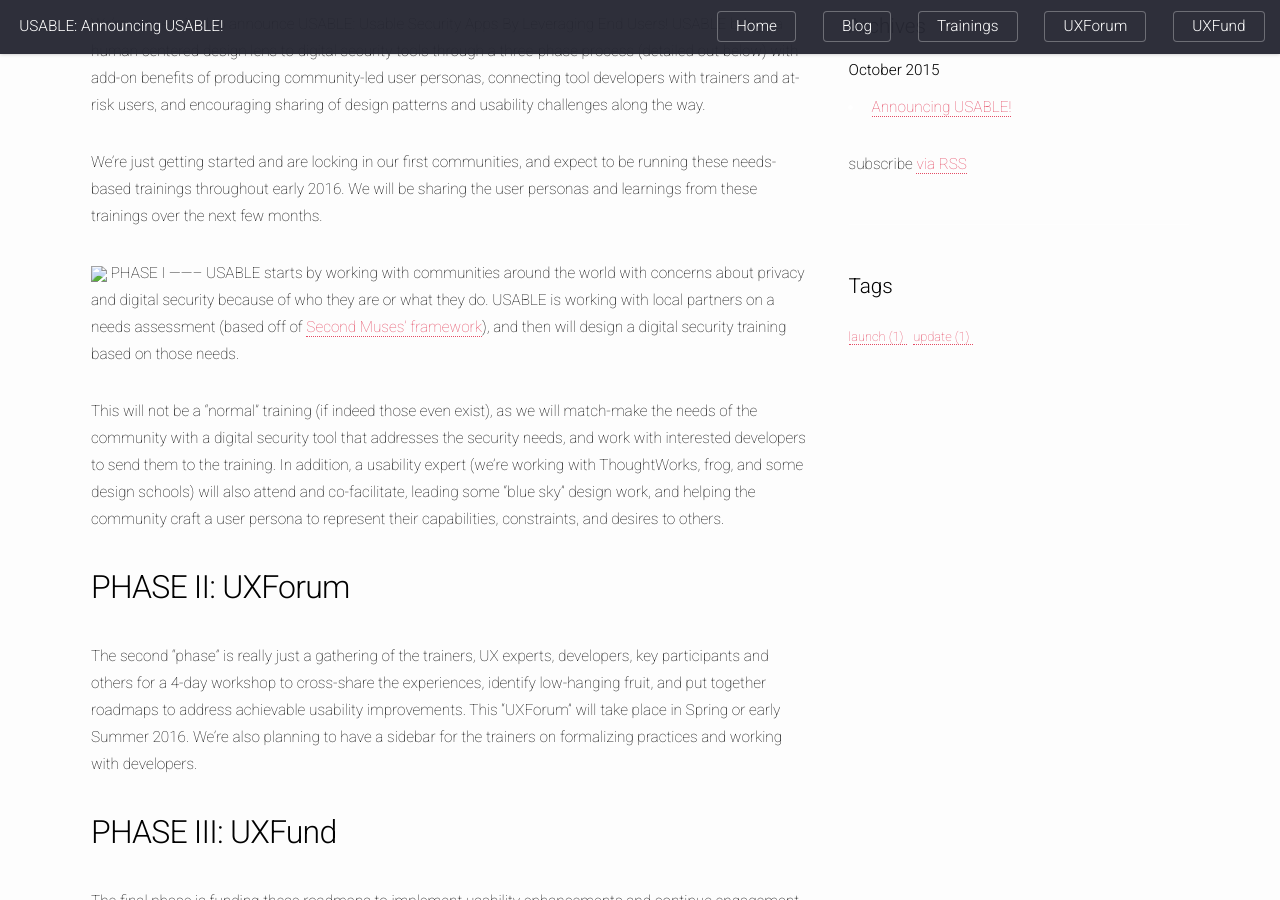
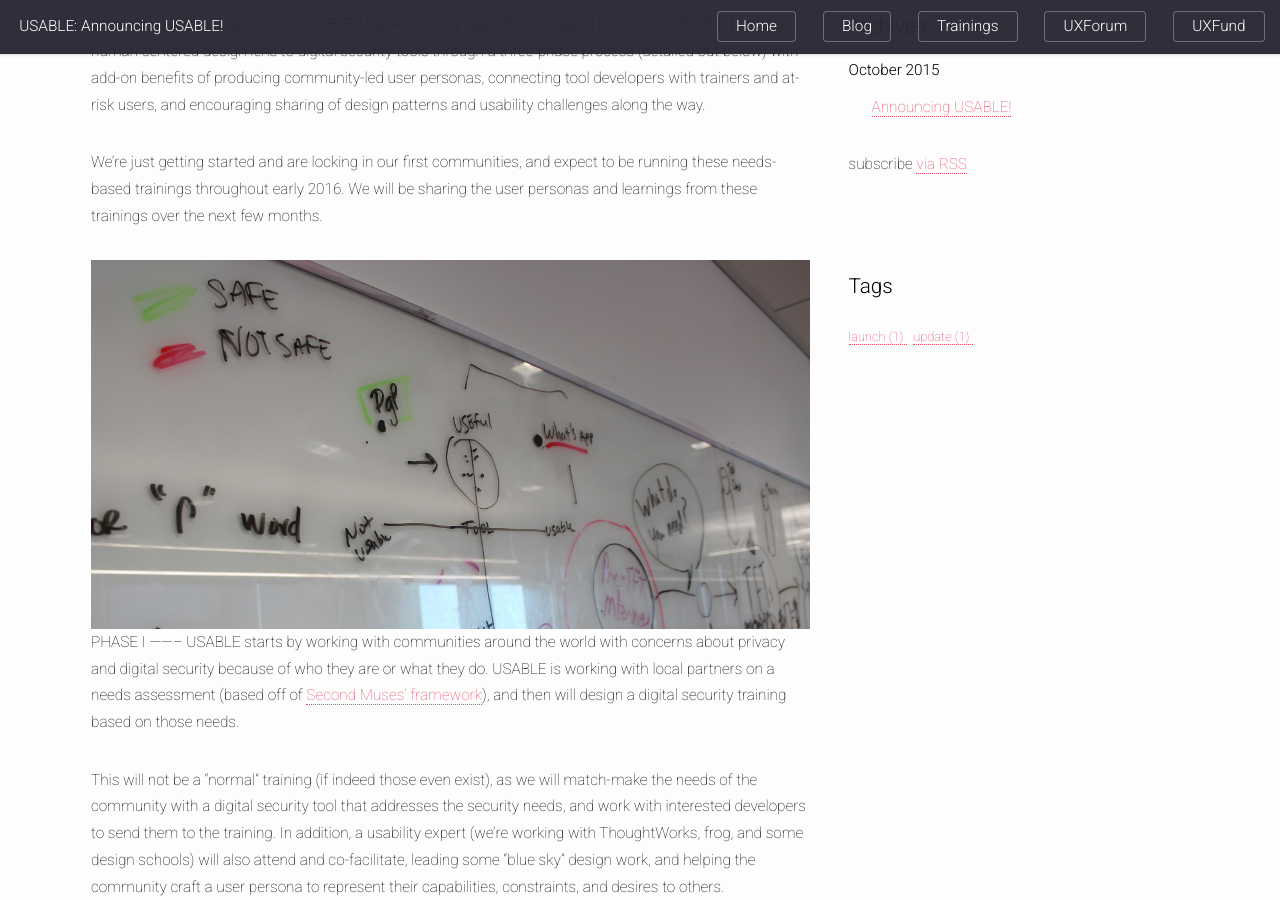
Before and after one commit to OpenInternet/USABLE-website, a Jekyll site: the page built from _posts/2015-10-09-announcing-usable.md, in a window 1280 px wide and 900 px high, scrolled down 315 px. Built offline with Jekyll 4.4.1, drawn with Linux system fonts in a browser that asks for light colours; comment, search, counter and statistics services are not loaded.

Commit message:
creating image folder for blog posts

```diff
--- a/_posts/2015-10-09-announcing-usable.md
+++ b/_posts/2015-10-09-announcing-usable.md
@@ -10,7 +10,7 @@ We're very excited to announce USABLE: Usable Security Apps By Leveraging End Us
 
 We're just getting started and are locking in our first communities, and expect to be running these needs-based trainings throughout early 2016. We will be sharing the user personas and learnings from these trainings over the next few months.
 
-<img src="useable-useful.jpg" style="width: 100%; height: auto;"/>
+<img src="/images/blog/useable-useful.jpg" style="width: 100%; height: auto;"/>
 PHASE I
 --------
 USABLE starts by working with communities around the world with concerns about privacy and digital security because of who they are or what they do. USABLE is working with local partners on a needs assessment (based off of <a href="http://internetfreedom.secondmuse.com/needfinding/" target="_blank">Second Muses' framework</a>), and then will design a digital security training based on those needs.
```
Also changed, not shown: images/blog/useable-useful.jpg (added).
